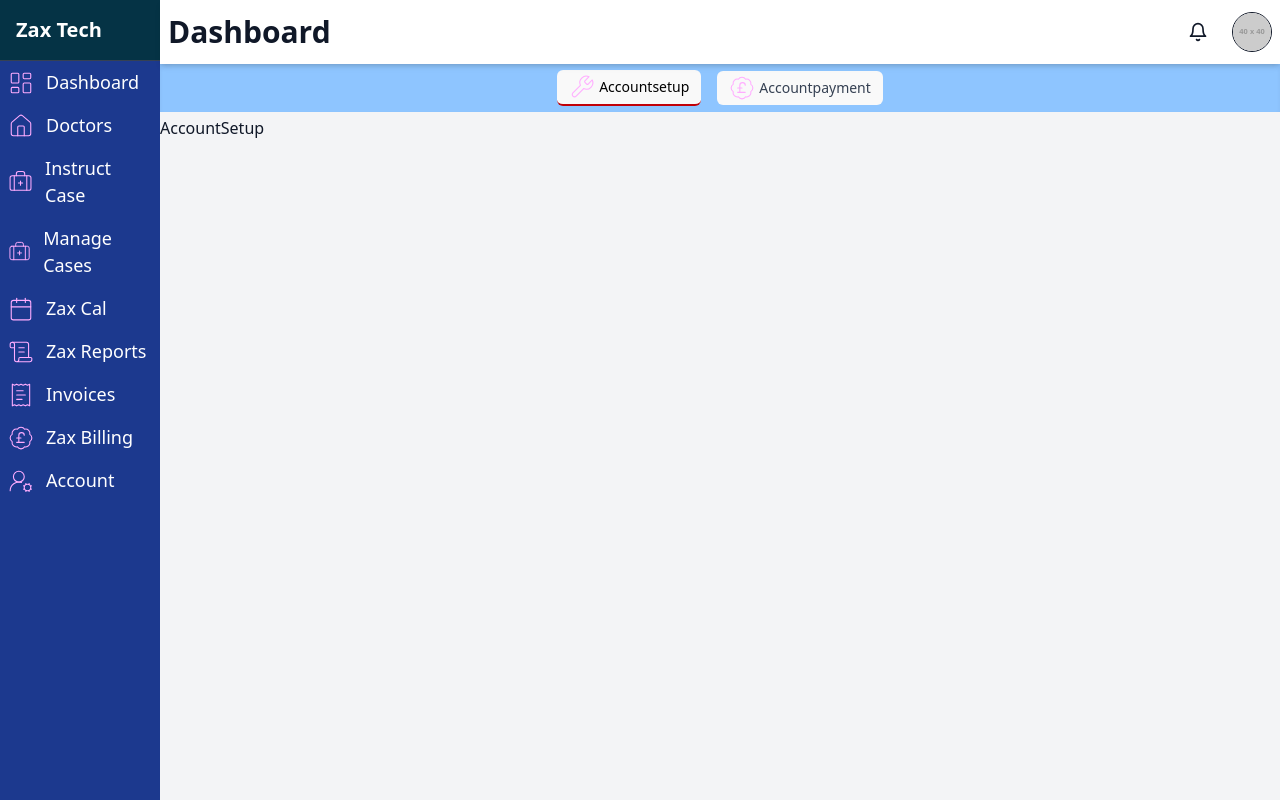
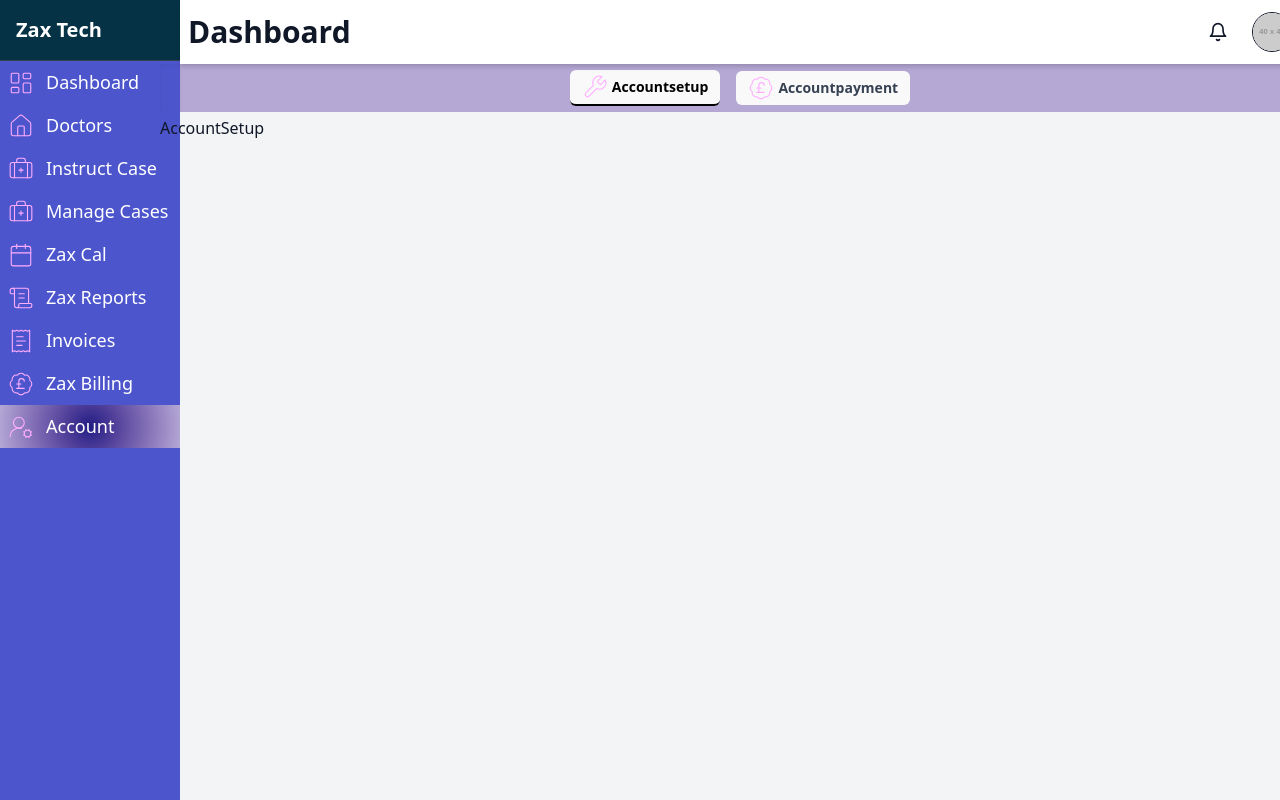
Before and after one commit to singhateh/zax-react-frontend, a React (Vite) app: page /account-settings/setup in a window 1280 px wide. Built offline with nearby package versions, Linux system fonts and the light colour scheme.

Commit message:
coloring and styling added

```diff
--- a/src/components/Header.jsx
+++ b/src/components/Header.jsx
@@ -6,7 +6,7 @@ const Header = ({ user, logout }) => {
   const [notificationsOpen, setNotificationsOpen] = useState(false);
 
   return (
-    <div className="bg-white fixed w-[calc(100%-40px)] lg:w-[calc(100%-160px)] top-0 left-40 lg:left-40 px-2 shadow-md flex justify-between items-center z-50 transition-all duration-300 h-16">
+    <div className="bg-white fixed w-[calc(100%-45px)] lg:w-[calc(100%-160px)] top-0 left-45 lg:left-45 px-2 shadow-md flex justify-between items-center z-50 transition-all duration-300 h-16">
       <h2 className="text-3xl font-bold">Dashboard</h2>
       <div className="flex items-center gap-6 relative">
         {/* Notifications */}
--- a/src/components/Sidebar.jsx
+++ b/src/components/Sidebar.jsx
@@ -3,15 +3,12 @@ import { useLocation } from "react-router-dom";
 
 import {
   Calendar,
-  FolderOpen,
   UserRoundCog,
   House,
   BadgePoundSterling,
   ScrollText,
   LayoutDashboard,
   BriefcaseMedical,
-  SquareLibrary,
-  Mail,
   ReceiptText,
 } from "lucide-react";
 import "../../src/Icon.css";
@@ -33,12 +30,6 @@ const Sidebar = () => {
       text: "Manage Cases",
       route: "/cases/manage-cases",
     },
-    // {
-    //   icon: <SquareLibrary />,
-    //   text: "Medical Records",
-    //   route: "/cases/medical-records",
-    // },
-    // { icon: <Mail />, text: "General Letters", route: "/general-letters" },
     { icon: <Calendar />, text: "Zax Cal", route: "/zax-cal/setup-venue" },
     { icon: <ScrollText />, text: "Zax Reports", route: "/zax-reports" },
     {
@@ -58,14 +49,24 @@ const Sidebar = () => {
     },
   ];
 
-  const activeSidebarItem = menuItems.find(
-    (item) =>
-      location.pathname === item.route ||
-      location.pathname.startsWith(`${item.route}/`)
-  );
+  //   const activeItem = menuItems.find(
+  //     (item) => {
+  //       location.pathname === item.route ||
+  //       location.pathname.startsWith(`${item.route}/`)
+  // });
+  const activeItem = menuItems.find((item) => {
+    const itemFirstSegment = item.route.split("/")[1];
+    const pathFirstSegment = location.pathname.split("/")[1];
+    return itemFirstSegment === pathFirstSegment;
+  });
+
+  console.log(activeItem);
+
+  const activeSidebarItem = activeItem.text; // ? activeItem.text : "Dashboard";
+  console.log(activeSidebarItem);
 
   return (
-    <div className="bg-blue-900 text-white fixed lg:relative h-full transition-all duration-300 w-40 left-0">
+    <div className="bg-[#4D55CC] text-white fixed lg:relative h-full transition-all duration-300 w-45 left-0">
       <div className="bg-cyan-950 flex items-center justify-between p-4 border-b border-gray-700">
         <span className="text-xl font-bold">Zax Tech</span>
       </div>
--- a/src/components/SidebarItem.jsx
+++ b/src/components/SidebarItem.jsx
@@ -2,8 +2,6 @@ import React from "react";
 import { useLocation } from "react-router-dom";
 
 const SidebarItem = ({ icon, text, onClick, activeSidebarItem }) => {
-  const { pathname } = useLocation();
-
   return (
     <div
       role="button"
@@ -14,8 +12,12 @@ const SidebarItem = ({ icon, text, onClick, activeSidebarItem }) => {
           onClick();
         }
       }}
-      className={`flex items-center gap-3 p-2 rounded cursor-pointer text-[18px]
-        ${activeSidebarItem === text ? "bg-blue-800" : "hover:bg-blue-800"}`}
+      className={`flex items-center gap-3 p-2 cursor-pointer text-[18px]
+        ${
+          activeSidebarItem === text
+            ? "bg-[radial-gradient(circle,#211c84,#4e3d98,#725fad,#9483c1,#b5a8d5)] "
+            : "hover:bg-[#B5A8D5]"
+        }`}
     >
       {React.cloneElement(icon, {
         className: "w-5 h-5 text-white",
--- a/src/components/Tabs.jsx
+++ b/src/components/Tabs.jsx
@@ -13,7 +13,7 @@ const Tabs = ({ activeTab, setActiveTab, tabs }) => {
   };
 
   return (
-    <div className="bg-blue-300 fixed gap-4 w-[calc(100%-40px)] lg:w-[calc(100%-160px)]  left-40 lg:left-40 px-0 flex justify-center items-center z-20 transition-all duration-300 h-12 shadow-inner">
+    <div className="bg-[#B5A8D5] fixed gap-4 w-[calc(100%-45px)] lg:w-[calc(100%-160px)]  left-45 lg:left-45 px-0 flex justify-center items-center z-20 transition-all duration-300 h-12 shadow-inner">
       {tabs.map((tab, key) => (
         <TabButton
           key={key}
@@ -31,15 +31,15 @@ export default Tabs;
 export const TabButton = ({ tab, active, onClick }) => (
   <button
     onClick={onClick}
-    className={`py-1 px-3 text-sm rounded-md transition-all duration-200 cursor-pointer
+    className={`py-1 px-3 text-sm rounded-md transition-all duration-200 cursor-pointer font-bold
       ${
         active
-          ? "bg-white text-black border-b-2 border-red-700"
-          : "bg-transparent text-gray-700 hover:bg-white"
+          ? "bg-white text-black border-b-2 "
+          : "bg-transparent text-gray-700 hover:bg-[#4D55CC] hover:text-white"
       }
       flex gap-1 items-center`}
   >
-    <span className="text-xs">{tab.icon}</span> {/* Smaller icon */}
+    <span className="text-xs">{tab.icon}</span>
     {capitalize(tab.label)}
   </button>
 );
--- a/src/layouts/DoctorLayout.jsx
+++ b/src/layouts/DoctorLayout.jsx
@@ -1,17 +1,17 @@
 import { useLocation, Outlet } from "react-router-dom";
 import Tabs from "../components/Tabs";
-import { Briefcase, MedalIcon, User2Icon } from "lucide-react";
+import { Briefcase, Scale, User2Icon } from "lucide-react";
 import { useState } from "react";
 
 const DoctorLayout = () => {
   const [activeTab, setActiveTab] = useState("Doctors");
 
   const tabs = [
-    { label: "Doctors", icon: <MedalIcon />, route: "/doctors" },
+    { label: "Doctors", icon: <User2Icon />, route: "/doctors" },
     { label: "Agencies", icon: <Briefcase />, route: "/doctors/agencies" },
     {
       label: "Solicitors",
-      icon: <User2Icon />,
+      icon: <Scale />,
       route: "/doctors/solicitors-diary",
     },
   ];
--- a/src/layouts/ManageCaseLayout.jsx
+++ b/src/layouts/ManageCaseLayout.jsx
@@ -1,6 +1,6 @@
 import { Outlet } from "react-router-dom";
 import Tabs from "../components/Tabs";
-import { Briefcase, MedalIcon, User2Icon } from "lucide-react";
+import { Briefcase, BriefcaseMedical, Mail } from "lucide-react";
 import { useState } from "react";
 
 const DoctorLayout = () => {
@@ -9,7 +9,7 @@ const DoctorLayout = () => {
   const tabs = [
     {
       label: "Manage Cases",
-      icon: <MedalIcon />,
+      icon: <BriefcaseMedical />,
       route: "/cases/manage-cases",
     },
     {
@@ -19,7 +19,7 @@ const DoctorLayout = () => {
     },
     {
       label: "General Letters",
-      icon: <User2Icon />,
+      icon: <Mail />,
       route: "/cases/general-letters",
     },
   ];
```
Also changed, not shown: src/layouts/ZaxBillingLayout.jsx (+1 -7 lines).
